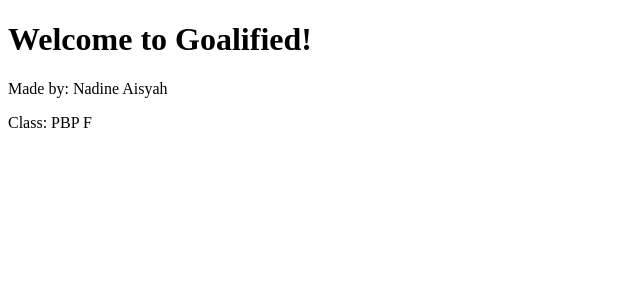
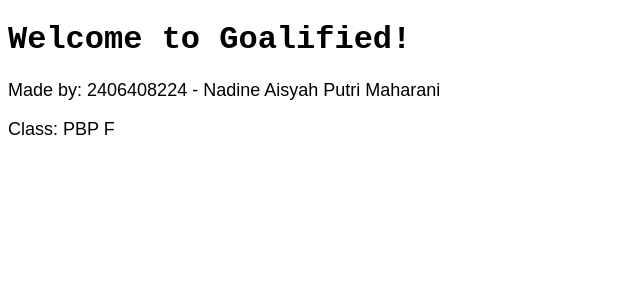
Before and after one commit to nadineaisyahpm/goalified, a Django app: page / in a window 1280 px wide. Shown: the top 300 px of the page, without its empty margins (0-640 px from the left). Run offline with Django 5.2, Linux system fonts and the light colour scheme.

Commit message:
Change font for html display

```diff
--- a/main/templates/main/main.html
+++ b/main/templates/main/main.html
@@ -2,6 +2,17 @@
 <html>
   <head>
     <title>Goalified</title>
+    <style>
+        body {
+          font-family: Arial, Helvetica, sans-serif;
+        }
+        h1 {
+          font-family: "Courier New", monospace;
+        }
+        p {
+          font-size: 18px;
+        }
+      </style>
   </head>
   <body>
     <h1>Welcome to {{ app_name }}!</h1>
--- a/main/views.py
+++ b/main/views.py
@@ -3,7 +3,7 @@ from django.shortcuts import render
 def show_main(request):
     context = {
         'app_name': 'Goalified',
-        'name': 'Nadine Aisyah',
+        'name': '2406408224 - Nadine Aisyah Putri Maharani',
         'class_name': 'PBP F'
     }
     return render(request, 'main/main.html', context)
```
